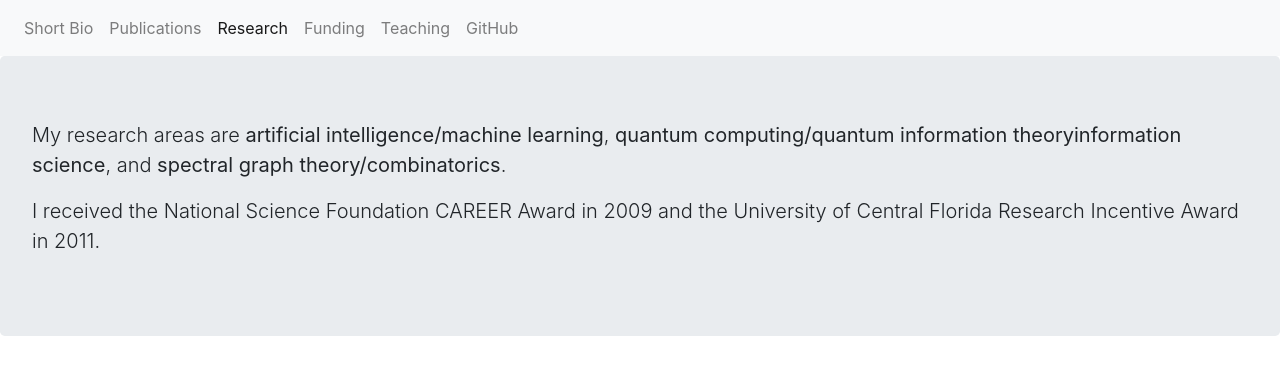
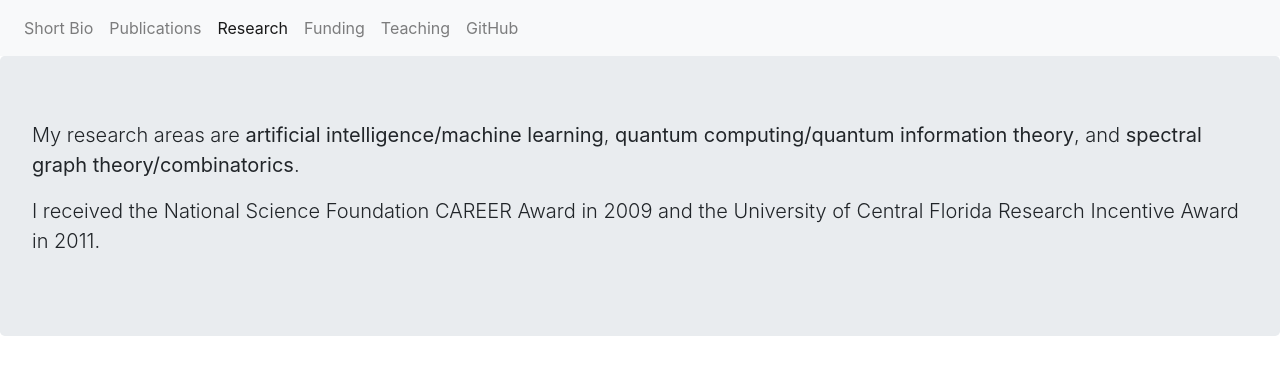
Before and after one commit to schneider128k/schneider128k.github.io, a plain HTML site: page research.html in a window 1280 px wide. Drawn offline with nearby package versions, Linux system fonts and the light colour scheme.

Commit message:
Update research.html

```diff
--- a/research.html
+++ b/research.html
@@ -46,7 +46,7 @@
       <p class="lead">
         My research areas are
         <b>artificial intelligence/machine learning</b>,
-        <b>quantum computing/quantum information theoryinformation science</b>, and
+        <b>quantum computing/quantum information theory</b>, and
         <b>spectral graph theory/combinatorics</b>.
       </p>
 
```
